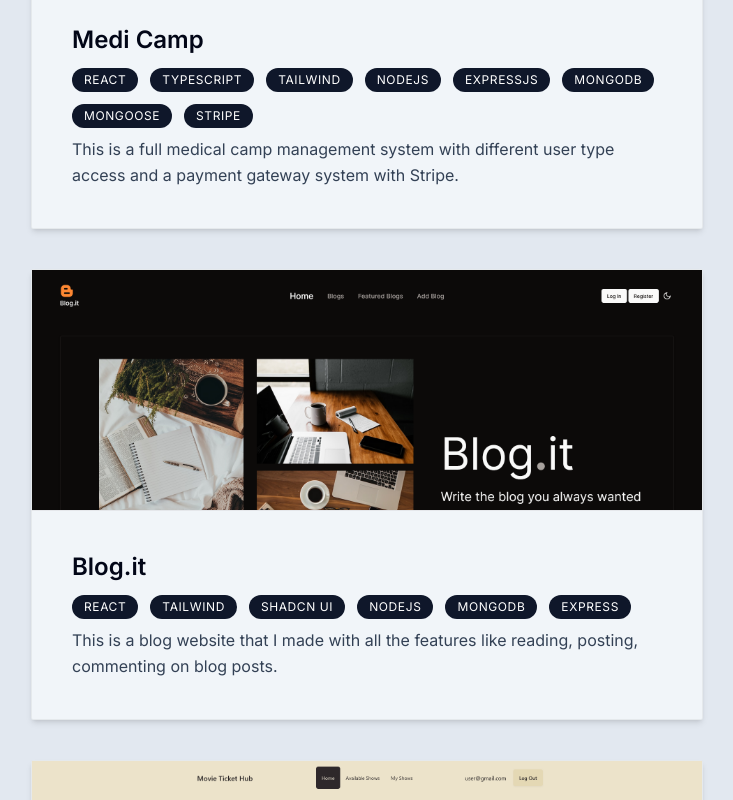
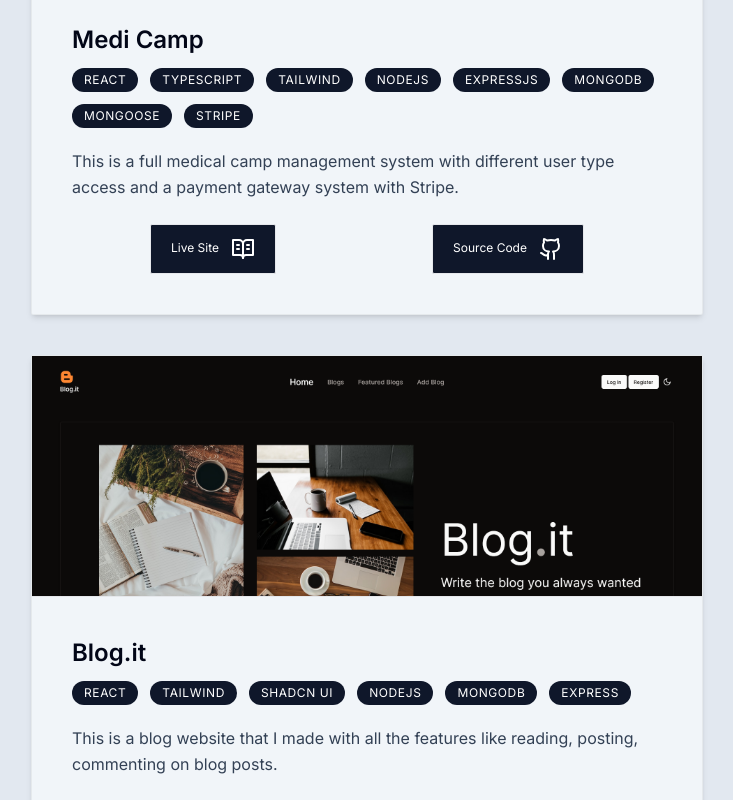
Before and after one commit to NasifAhmed/portfolio, a Next.js app: page / in a window 1280 px wide. Shown: the part 1500-2300 px from the top of the page, without its empty margins (273-1006 px from the left). Built offline with nearby package versions, Linux system fonts and the light colour scheme.

Commit message:
Add live site and source code links

```diff
--- a/components/ProjectCard.tsx
+++ b/components/ProjectCard.tsx
@@ -2,6 +2,7 @@
 
 import { projectsData } from "@/lib/data";
 import { motion, useScroll } from "framer-motion";
+import { BookOpenText, Github } from "lucide-react";
 import Image from "next/image";
 import { useRef } from "react";
 
@@ -11,6 +12,8 @@ export default function ProjectCard({
     description,
     tags,
     imageUrl,
+    live,
+    source,
 }: ProjectProps) {
     const ref = useRef<HTMLDivElement>(null);
     const { scrollYProgress } = useScroll({
@@ -47,9 +50,25 @@ export default function ProjectCard({
                             );
                         })}
                     </ul>
-                    <p className="mt-2 leading-relaxed text-slate-700">
+                    <p className="mt-5 leading-relaxed text-slate-700 mb-6">
                         {description}
                     </p>
+                    <div className="flex flex-col gap-2 sm:gap-0 sm:flex-row justify-around">
+                        <a
+                            className="bg-slate-900 text-white text-xs px-5 py-3 rounded-sm cursor-pointer focus:scale-110 hover:scale-110 active:scale-105 transition-transform border"
+                            href={live}
+                        >
+                            Live Site
+                            <BookOpenText className="ml-3 inline-block" />
+                        </a>
+                        <a
+                            className="bg-slate-900 text-white text-xs px-5 py-3 rounded-sm cursor-pointer focus:scale-110 hover:scale-110 active:scale-105 transition-transform border"
+                            href={source}
+                        >
+                            Source Code
+                            <Github className="ml-3 inline-block" />
+                        </a>
+                    </div>
                 </div>
             </section>
         </motion.div>
--- a/lib/data.ts
+++ b/lib/data.ts
@@ -77,6 +77,8 @@ export const projectsData = [
             "Stripe",
         ],
         imageUrl: medicamp,
+        live: "https://medi-camp.web.app/",
+        source: "https://github.com/NasifAhmed/medi-camp-client",
     },
     {
         title: "Blog.it",
@@ -91,6 +93,8 @@ export const projectsData = [
             "Express",
         ],
         imageUrl: blogit,
+        live: "https://assignment-11-d1439.web.app/",
+        source: "https://github.com/NasifAhmed/blog-it-client",
     },
     {
         title: "Movie Ticket Hub",
@@ -107,6 +111,8 @@ export const projectsData = [
             "Stripe",
         ],
         imageUrl: movietickethub,
+        live: "https://movie-ticket-hub.web.app/",
+        source: "https://github.com/NasifAhmed/movie-ticket-hub",
     },
     {
         title: "Car Mania",
@@ -114,6 +120,8 @@ export const projectsData = [
             "This is a shopping website for different brands of cars with all the shop website features like cart management, advertisements etc.",
         tags: ["React", "Tailwind", "Daisy UI"],
         imageUrl: carmania,
+        live: "https://assignment10-7d9a2.web.app/",
+        source: "https://github.com/NasifAhmed/brand-shop-client",
     },
 ] as const;
 
```
